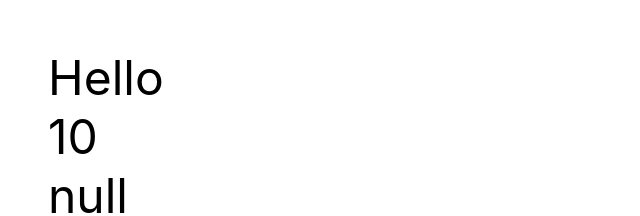
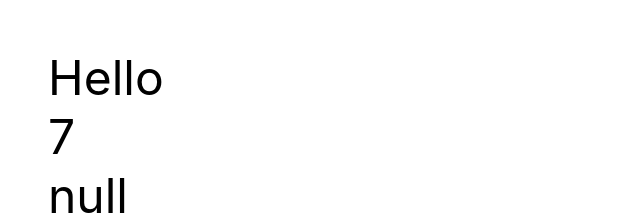
Before and after one commit to Rosenmatt1/hook-refresher, a React (Create React App) app: page / in a window 1280 px wide. Shown: the top 216 px of the page, without its empty margins (0-640 px from the left). Built offline with nearby package versions, Linux system fonts and the light colour scheme.

Commit message:
Commented out the code in useEffect that makes the useEffect run again

```diff
--- a/src/App.js
+++ b/src/App.js
@@ -6,35 +6,28 @@ import './App.css';
 const useStopWatch = () => {
   const [count, setCount] = useState(0)
 
-  //   useEffect(() => {
-  //     const interval = setInterval(() => {
-  //       console.log(`count = ${count}`)
-  //       setCount((prev) => prev +1)
-  //       if (count >= 10)  return count
+  useEffect(() => {
+    const interval = setInterval(() => {
+      console.log(`count = ${count}`)
+      setCount((prev) => prev + 1)
+    }, 1000)
 
-  //     }, 1000)
+    return () => clearInterval(interval)
+  }, []) //useEffect would keep getting rerun if count was a dependency
+  return count
 
-  //     return () => clearInterval(interval)
-  //   }, []) //useEffect would keep getting rerun if count was a dependency
-  //   return count
-  // }
+  //   (console.log("useEffect is run"))
+  //   if (count >= 10) {
+  //     return
+  //   }
+  //   else if (count < 10) {
+  //     setCount(count + 1)
+  //   }
 
-  useEffect(() => {
-    if (count >= 10) {
-      return
-    }
-    else if (count < 10) {
-      setCount(count + 1)
-    }
+  //   console.log(count)
+  // }, [count])
+  // return count
 
-    console.log(count)
-    // const interval = setInterval(() => {
-    //   console.log(`count = ${count}`)
-    //   // setCount((prev) => prev + 1)
-
-    // }, 1000)
-  }, [count])
-  return count
 }
 
 
```
